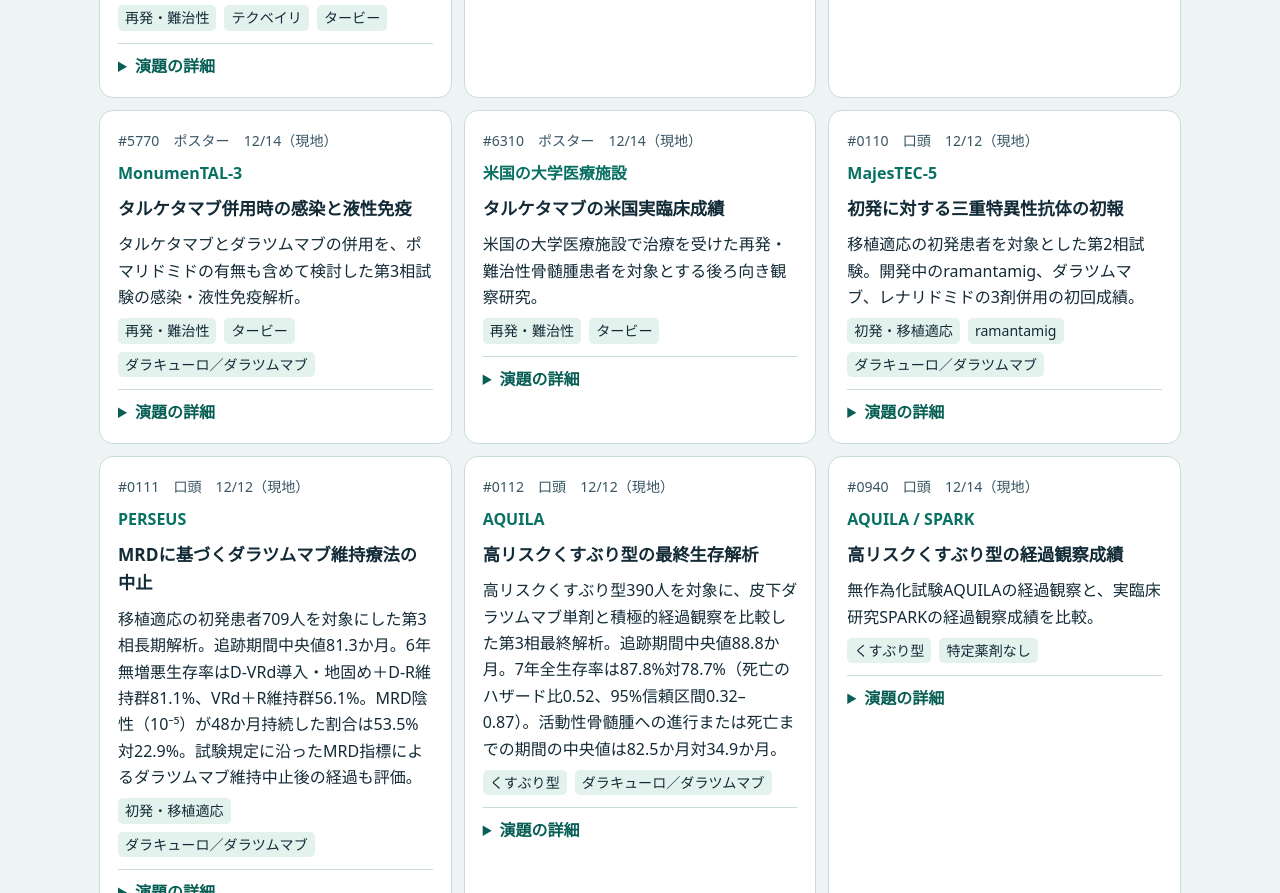
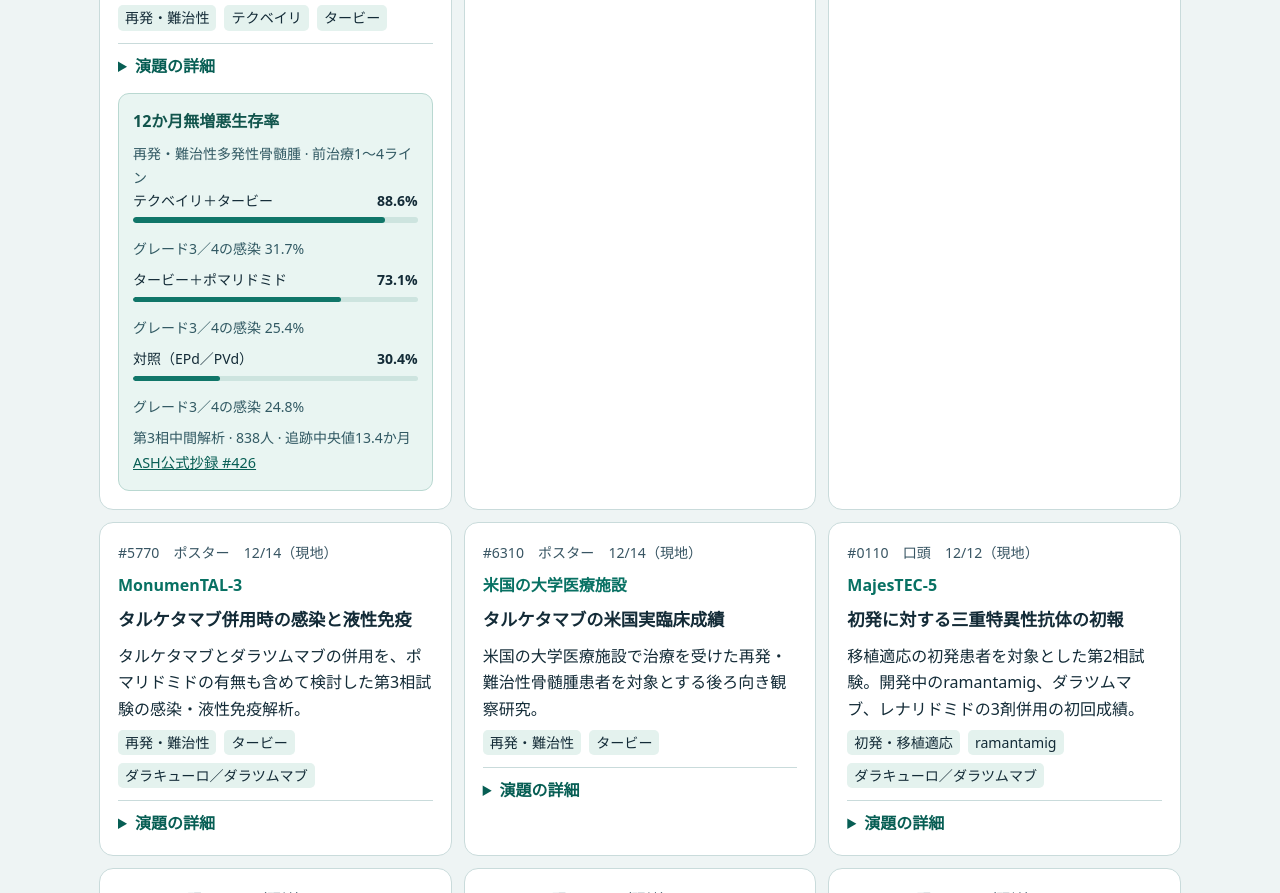
Before and after one commit to Doppelar/ash-myeloma, a website: page public/index.html in a window 1280 px wide. Shown: the part 2978-3871 px from the top of the page. Drawn offline with Linux system fonts and the light colour scheme; no server answers.

Commit message:
Pilot one visual abstract slide

```diff
--- a/public/index.html
+++ b/public/index.html
@@ -9,6 +9,16 @@
 .report-detail dl{margin:10px 0}
 .report-detail dt{font-weight:700}
 .report-detail dd{margin:0 0 9px}
+
+.study-slide{margin:14px 0 0;padding:14px;background:#e9f5f2;border:1px solid #b9d8d1;border-radius:11px}
+.study-slide figcaption{font-weight:750;color:#12554d;margin-bottom:8px}
+.slide-chart{display:grid;gap:8px}
+.slide-chart .bar-row{display:grid;grid-template-columns:minmax(0,1fr) auto;gap:3px 8px;font-size:.875rem}
+.slide-chart meter{width:100%;grid-column:1/-1;height:11px;appearance:none}
+.slide-chart meter::-webkit-meter-bar{background:#cde4df;border:0;border-radius:4px}
+.slide-chart meter::-webkit-meter-optimum-value{background:#107669;border-radius:4px}
+.slide-chart meter::-moz-meter-bar{background:#107669;border-radius:4px}
+.slide-note{font-size:.875rem;color:#315963;margin:8px 0 0}
 </style>
 <header><div class="head"><div class="kicker">ASH 演題ガイド</div><h1>多発性骨髄腫</h1><p id="event"></p><nav><a id="program" hidden>ASH公式プログラム</a><a id="pdf">J&J 演題一覧（PDF）</a><a id="release">企業発表</a></nav><div class="tools"><label for="year">開催年</label><select id="year"></select></div></div></header>
 <main>
@@ -110,6 +120,31 @@ function render(){
   }
   renderCards();
 }
+
+function monumenTalSlide(row,catalog){
+  const original=initial.reports.find(report=>report.id==="0426");
+  if(catalog.year!==2026||row.id!==original.id||row.abstractUrl!==original.abstractUrl||row.summary!==original.summary)return null;
+  const slide=make("figure",null,"study-slide");
+  slide.append(make("figcaption","12か月無増悪生存率"));
+  slide.append(make("p","再発・難治性多発性骨髄腫 · 前治療1〜4ライン","slide-note"));
+  const bars=make("div",null,"slide-chart");
+  for(const [label,pfs,infection] of [
+    ["テクベイリ＋タービー",88.6,31.7],
+    ["タービー＋ポマリドミド",73.1,25.4],
+    ["対照（EPd／PVd）",30.4,24.8],
+  ]){
+    const line=make("div",null,"bar-row");
+    const bar=make("meter");bar.min=0;bar.max=100;bar.value=pfs;
+    bar.setAttribute("aria-label",label);
+    line.append(make("span",label),make("strong",pfs.toFixed(1)+"%"),bar);
+    line.append(make("span","グレード3／4の感染 "+infection.toFixed(1)+"%", "slide-note"));
+    bars.append(line);
+  }
+  const source=make("a","ASH公式抄録 #426","source");
+  source.href=original.abstractUrl;
+  slide.append(bars,make("p","第3相中間解析 · 838人 · 追跡中央値13.4か月","slide-note"),source);
+  return slide;
+}
 function renderCards(){
   const c=catalogFor(current);
   const tokens=$("search").value.normalize("NFKC").trim().toLowerCase().split(/\s+/);
@@ -139,6 +174,8 @@ function renderCards(){
     const source=make("a",row.abstractUrl?"ASH公式抄録（原文）":c.program?"ASH公式プログラム":"演題の出典","source");
     source.href=row.abstractUrl||c.program||c.source;
     detail.append(source);card.append(detail);
+    const slide=monumenTalSlide(row,c);
+    if(slide)card.append(slide);
     $("cards").append(card);
   }
 }
```
Also changed, not shown: scripts/app.test.mjs (+8 -0 lines).
